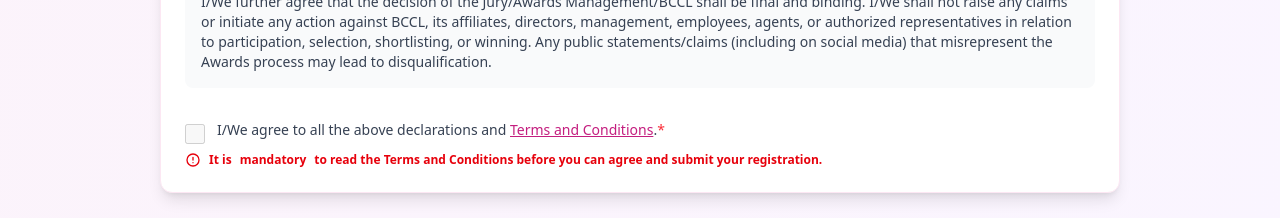
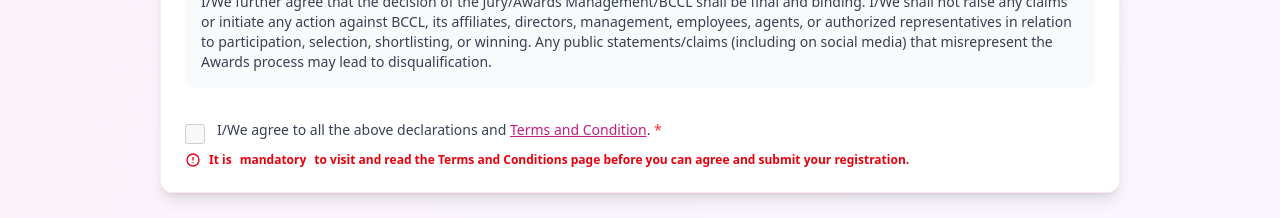
Before and after one commit to rexindicus-design/womens-day-main, a Next.js app: page /register in a window 1280 px wide. Shown: the part 4760-4978 px from the top of the page. Built offline with nearby package versions, Linux system fonts and the light colour scheme; a web font is replaced by a local one.

Commit message:
revert to working cond

```diff
--- a/app/register/page.tsx
+++ b/app/register/page.tsx
@@ -456,7 +456,6 @@ function RegistrationForm() {
 
   // Track if T&C page was visited
   const [tncVisited, setTncVisited] = useState(false);
-  const [tncModalOpen, setTncModalOpen] = useState(false);
 
   // LocalStorage keys
   const FORM_DATA_KEY = "registerFormData";
@@ -1312,21 +1311,13 @@ function RegistrationForm() {
                     disabled={!tncVisited}
                   />
                   <span className="text-sm text-gray-700 font-medium">
-                    I/We agree to all the above declarations and{' '}
-                    <button
-                      type="button"
-                      className="underline text-[#C41E7F] hover:text-[#D4AF37] focus:outline-none"
-                      onClick={() => setTncModalOpen(true)}
-                    >
-                      Terms and Conditions
-                    </button>.
-                    <span className="text-red-500">*</span>
+                    I/We agree to all the above declarations and <a href="/terms-and-conditions" target="_blank" rel="noopener noreferrer" className="underline text-[#C41E7F]">Terms and Condition</a>. <span className="text-red-500">*</span>
                   </span>
                 </label>
                 {!tncVisited && (
                   <div className="mt-2 text-xs text-red-600 font-semibold flex items-center gap-2">
                     <svg xmlns="http://www.w3.org/2000/svg" className="h-4 w-4 flex-shrink-0" fill="none" viewBox="0 0 24 24" stroke="currentColor"><path strokeLinecap="round" strokeLinejoin="round" strokeWidth={2} d="M12 8v4m0 4h.01M21 12c0 4.97-4.03 9-9 9s-9-4.03-9-9 4.03-9 9-9 9 4.03 9 9z" /></svg>
-                    It is <span className="font-bold">mandatory</span> to read the Terms and Conditions before you can agree and submit your registration.
+                    It is <span className="font-bold">mandatory</span> to visit and read the Terms and Conditions page before you can agree and submit your registration.
                   </div>
                 )}
               </div>
@@ -1489,20 +1480,3 @@ export default function RegisterPage() {
     </div>
   );
 }
-
-// Terms Modal Component
-function TermsModal({ open, onClose, onAcknowledge }: { open: boolean; onClose: () => void; onAcknowledge: () => void }) {
-  const [tncVisited, setTncVisited] = useState(false);
-
-  useEffect(() => {
-    if (open) {
-      setTncVisited(true);
-    }
-    return () => setTncVisited(false);
-  }, [open]);
-
-  const handleAcknowledge = () => {
-    onAcknowledge();
-    setTncVisited(true);
-  };
-}
```
